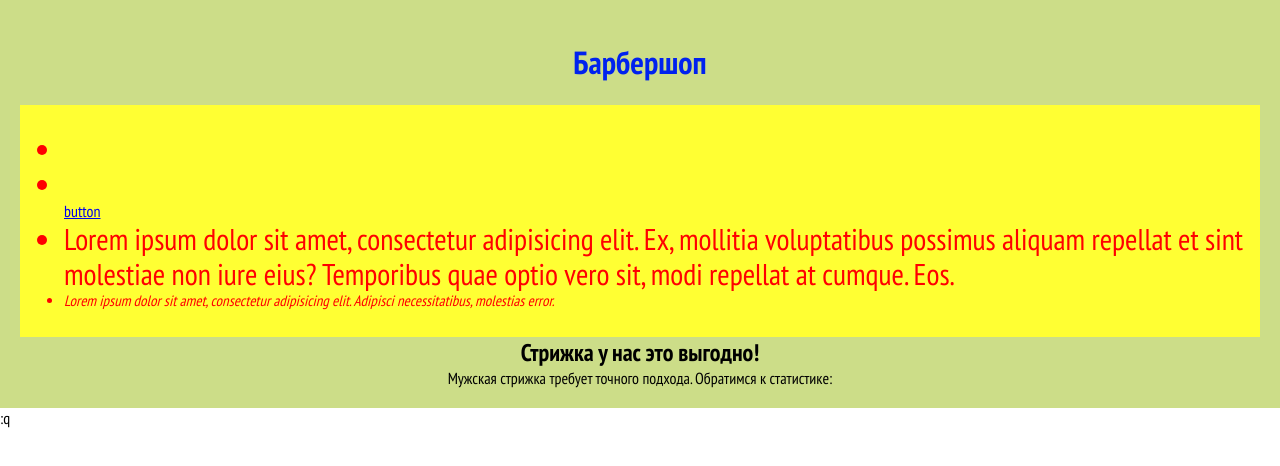
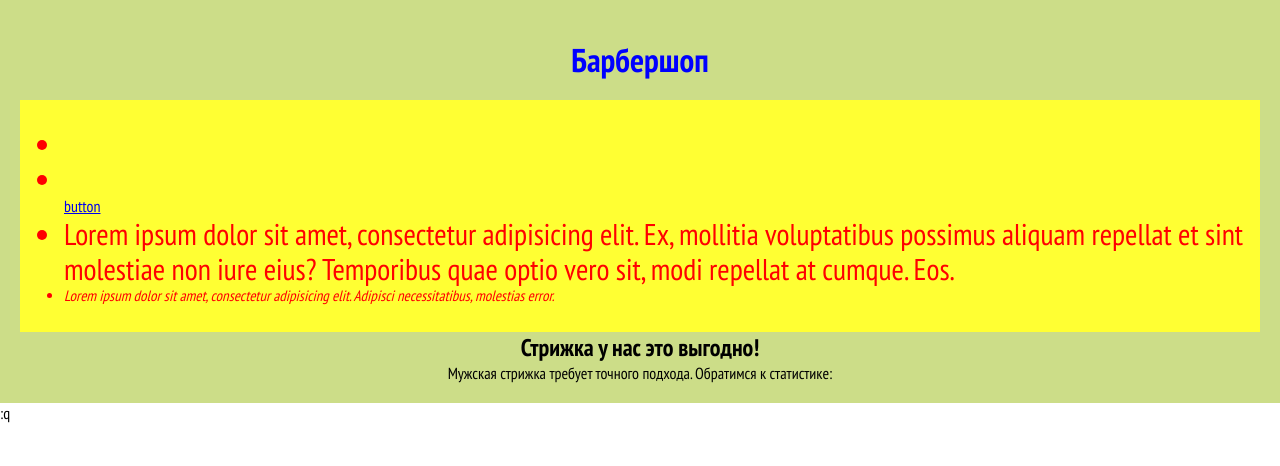
Before and after one commit to InsaneMax/barbershop-responsive, a website: page index.html in a window 1280 px wide. Drawn offline with nearby package versions, Linux system fonts and the light colour scheme; files that its build step writes are made by us from their sources.

Commit message:
создал новую ветку для теста

```diff
--- a/less/blocks/main-nav.less
+++ b/less/blocks/main-nav.less
@@ -21,4 +21,11 @@
 .page-header {
   padding: 20px;
   background-color: #cd8;
+  margin: 0 auto;
 }
+
+.page-header__title {
+  font-size: 33px;
+  line-height: 36px;
+  color: blue;
+}
```
Also changed, not shown: catalog.html (+4 -1 lines).
